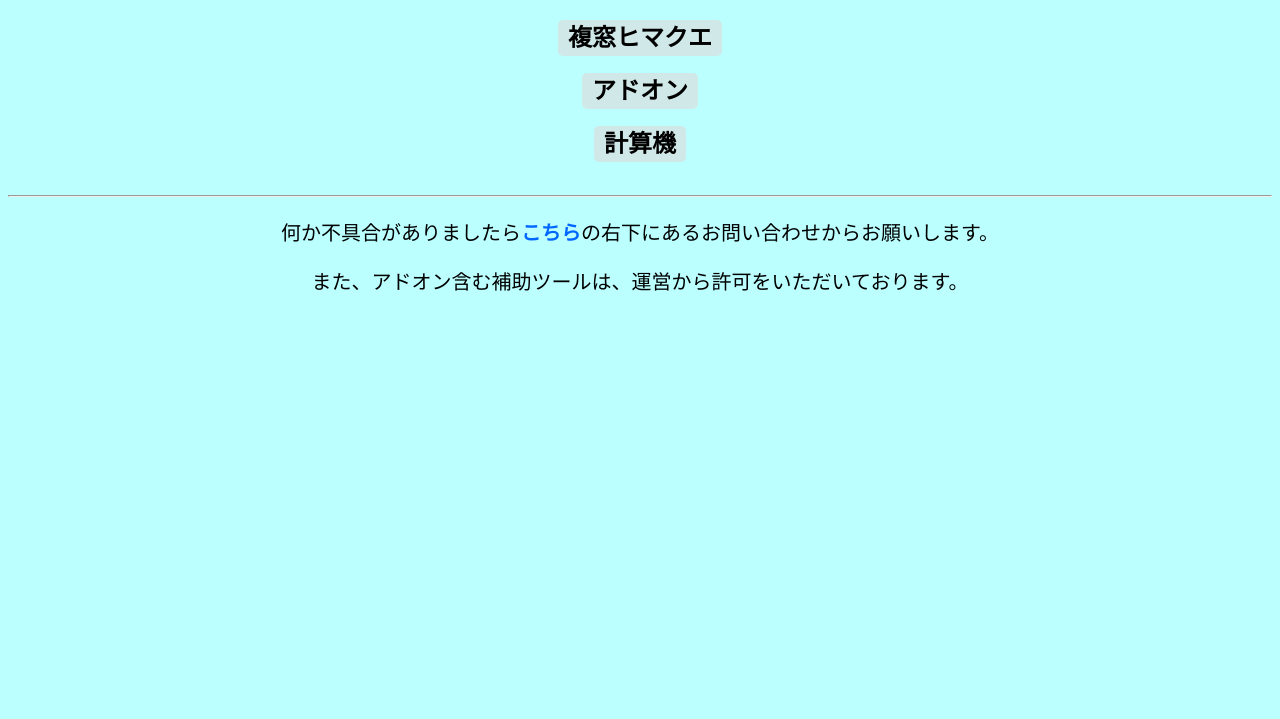
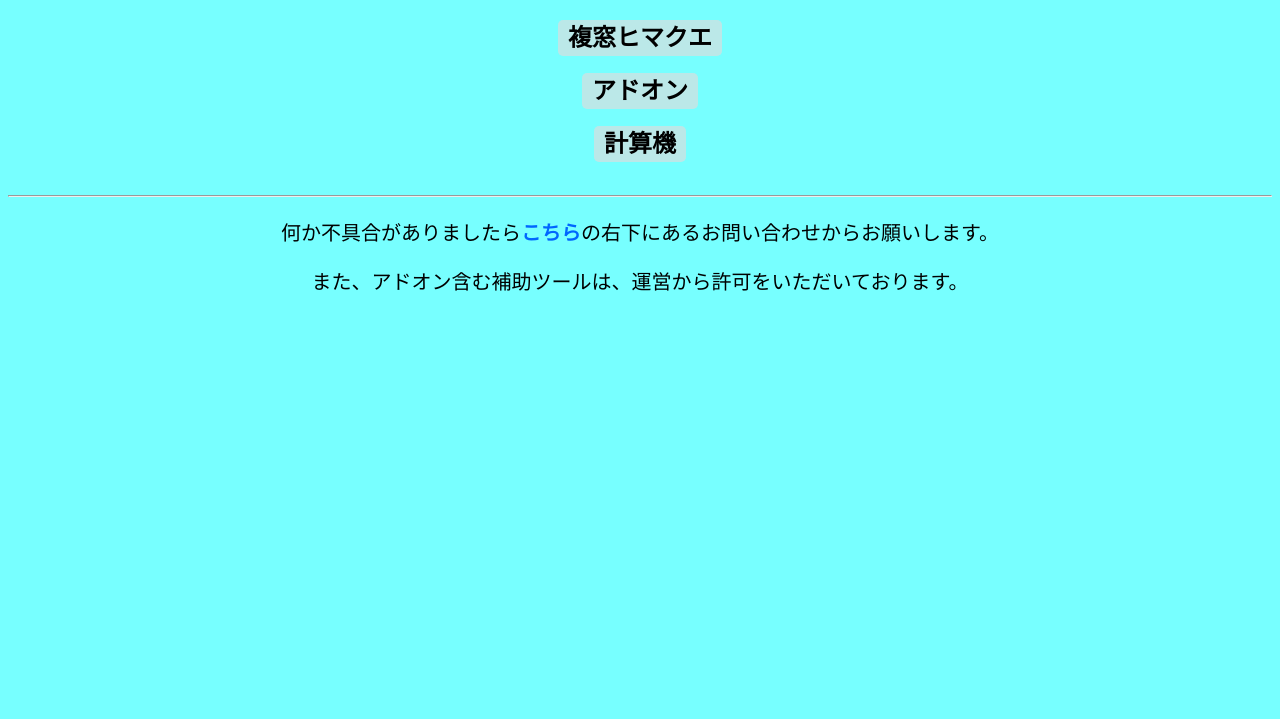
Before and after one commit to noir-chat-9661/noir-chat-9661.github.io, a plain HTML site: page hcq/index.html in a window 1280 px wide. Shown: the part 81-800 px from the top of the page. Drawn offline with Linux system fonts and the light colour scheme; no server answers.

Commit message:
Update style.css

```diff
--- a/hcq/style.css
+++ b/hcq/style.css
@@ -1,5 +1,5 @@
 html {
-  background-color: #bbffff;
+  background-color: #77ffff;
 }
 
 .menu {
```
